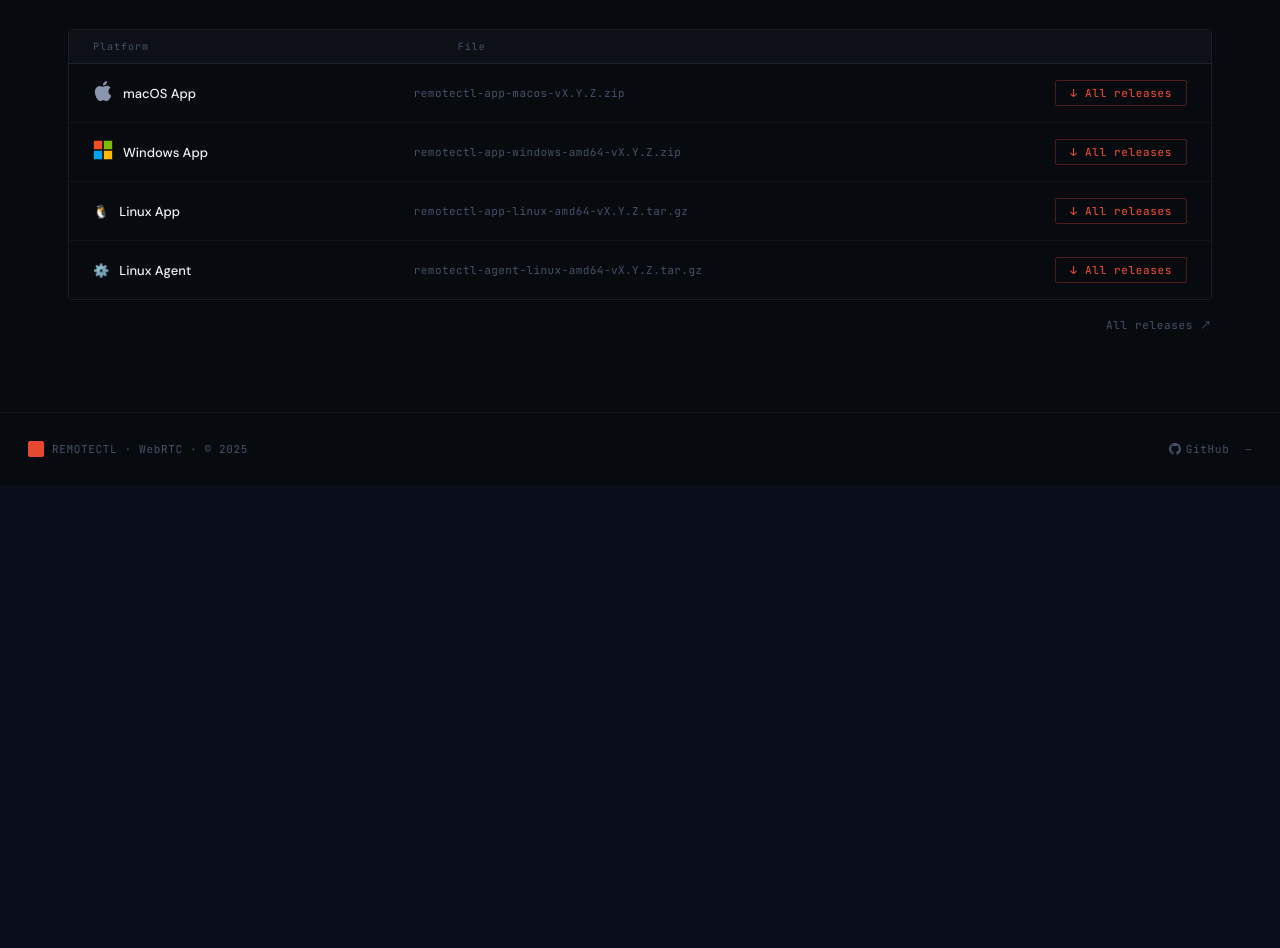
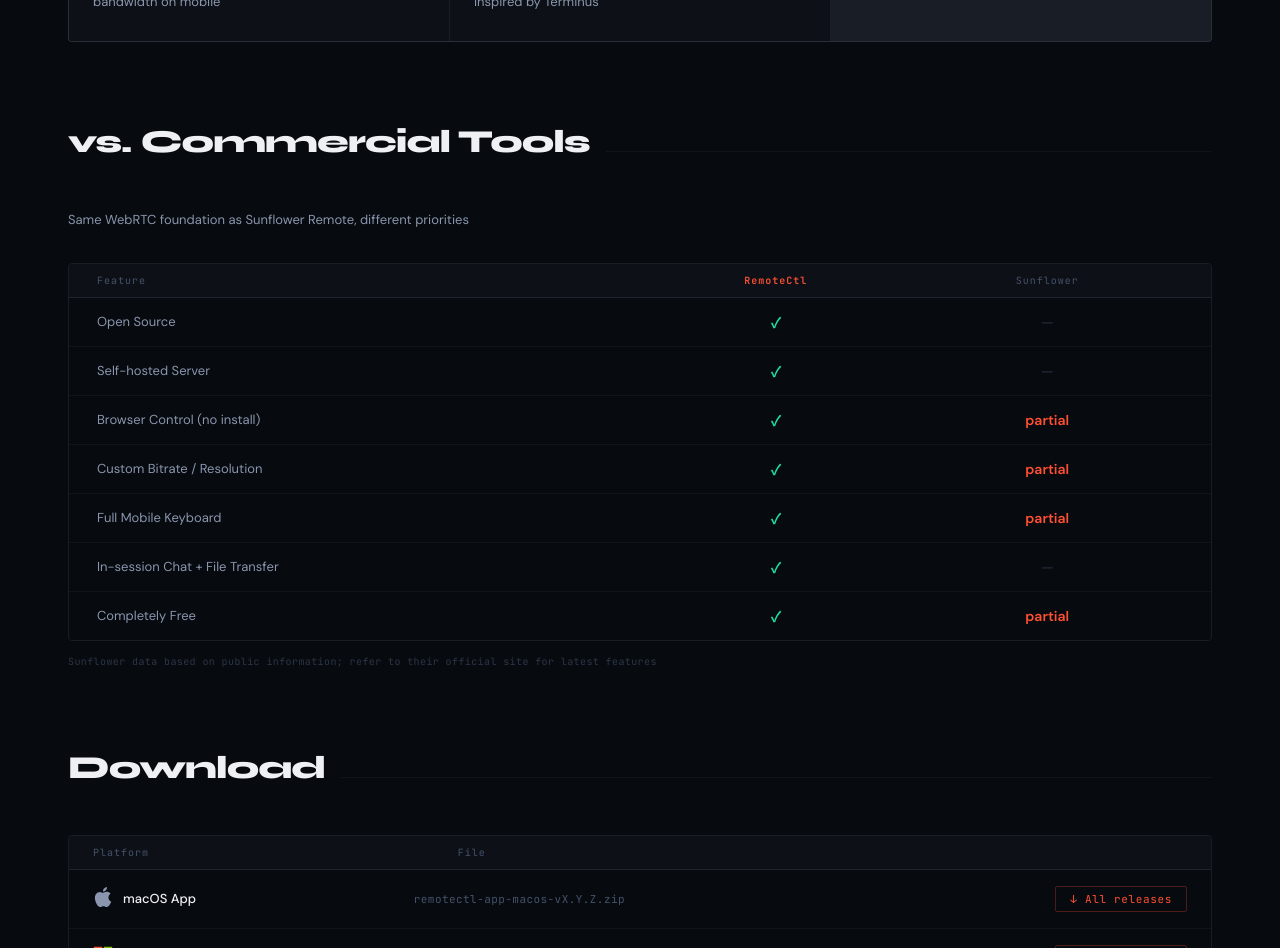
Before and after one commit to bsh888/remotectl, a React (Vite) app in the folder client/: page / in a window 1280 px wide. Shown: the part 1420-2368 px from the top of the page. Before the commit the page ends 1905 px from the top, so only its background shows below. Built offline with nearby package versions, Linux system fonts and the light colour scheme; no server answers.

Commit message:
feat: add comparison section vs Sunflower Remote, 2 new feature cards, update README

```diff
--- a/client/src/i18n.ts
+++ b/client/src/i18n.ts
@@ -54,6 +54,27 @@
   feat_latency_desc: '本地光标叠加层即时反馈，输入事件走 P2P DataChannel',
   feat_chat_title: '会话内聊天',
   feat_chat_desc: '支持文字和文件传输，DataChannel 直连，无需服务器中转',
+  feat_quality_title: '画质完全可控',
+  feat_quality_desc: '码率、分辨率缩放、帧率三项独立调节，带宽充裕时拉满，移动网络时省流',
+  feat_keyboard_title: '移动端全键盘',
+  feat_keyboard_desc: '修饰键（Ctrl/Shift/Alt/Win/⌘）单独可用，数字行、方向键、F1–F12 触手可及，参考 Terminus 交互设计',
+  // comparison
+  vs_title: '对比商业远控',
+  vs_subtitle: '与向日葵同属 WebRTC 技术栈，但在以下维度有所不同',
+  vs_feat: '特性',
+  vs_remotectl: 'RemoteCtl',
+  vs_sunflower: '向日葵',
+  vs_open_source: '开源',
+  vs_self_host: '自托管服务器',
+  vs_browser_ctrl: '浏览器直接控制',
+  vs_quality_tune: '码率 / 分辨率自定义',
+  vs_mobile_kb: '移动端完整键盘',
+  vs_session_chat: '会话内聊天 + 传文件',
+  vs_free: '完全免费',
+  vs_yes: '✓',
+  vs_no: '—',
+  vs_partial: '部分',
+  vs_note: '向日葵数据来自公开资料，如有出入以官方最新版本为准',
   // download
   dl_title: '下载客户端',
   dl_subtitle: '被控端 Agent、桌面 App（含控制端与被控端）',
@@ -156,6 +177,27 @@
   feat_latency_desc: 'Local cursor overlay for instant feedback, input via P2P DataChannel',
   feat_chat_title: 'In-Session Chat',
   feat_chat_desc: 'Text and file transfer via DataChannel, no server relay needed',
+  feat_quality_title: 'Tunable Quality',
+  feat_quality_desc: 'Bitrate, resolution scale and FPS are independently adjustable — crank it up on fast networks, save bandwidth on mobile',
+  feat_keyboard_title: 'Full Mobile Keyboard',
+  feat_keyboard_desc: 'Modifier keys (Ctrl/Shift/Alt/Win/⌘) work standalone; number row, arrow keys and F1–F12 always accessible, inspired by Terminus',
+  // comparison
+  vs_title: 'vs. Commercial Tools',
+  vs_subtitle: 'Same WebRTC foundation as Sunflower Remote, different priorities',
+  vs_feat: 'Feature',
+  vs_remotectl: 'RemoteCtl',
+  vs_sunflower: 'Sunflower',
+  vs_open_source: 'Open Source',
+  vs_self_host: 'Self-hosted Server',
+  vs_browser_ctrl: 'Browser Control (no install)',
+  vs_quality_tune: 'Custom Bitrate / Resolution',
+  vs_mobile_kb: 'Full Mobile Keyboard',
+  vs_session_chat: 'In-session Chat + File Transfer',
+  vs_free: 'Completely Free',
+  vs_yes: '✓',
+  vs_no: '—',
+  vs_partial: 'partial',
+  vs_note: 'Sunflower data based on public information; refer to their official site for latest features',
   dl_title: 'Download',
   dl_subtitle: 'Host agent, desktop app (includes controller + host)',
   dl_latest: 'Latest version',
@@ -249,6 +291,27 @@
   feat_latency_desc: '本地游標疊加層即時反饋，輸入事件走 P2P DataChannel',
   feat_chat_title: '會話內聊天',
   feat_chat_desc: '支援文字和檔案傳輸，DataChannel 直連，無需伺服器中轉',
+  feat_quality_title: '畫質完全可控',
+  feat_quality_desc: '碼率、解析度縮放、幀率三項獨立調節，頻寬充裕時拉滿，行動網路時省流',
+  feat_keyboard_title: '行動端全鍵盤',
+  feat_keyboard_desc: '修飾鍵（Ctrl/Shift/Alt/Win/⌘）可單獨使用，數字列、方向鍵、F1–F12 觸手可及，參考 Terminus 互動設計',
+  // comparison
+  vs_title: '對比商業遠控',
+  vs_subtitle: '與向日葵同屬 WebRTC 技術棧，但在以下維度有所不同',
+  vs_feat: '特性',
+  vs_remotectl: 'RemoteCtl',
+  vs_sunflower: '向日葵',
+  vs_open_source: '開源',
+  vs_self_host: '自託管伺服器',
+  vs_browser_ctrl: '瀏覽器直接控制',
+  vs_quality_tune: '碼率 / 解析度自訂',
+  vs_mobile_kb: '行動端完整鍵盤',
+  vs_session_chat: '會話內聊天 + 傳檔案',
+  vs_free: '完全免費',
+  vs_yes: '✓',
+  vs_no: '—',
+  vs_partial: '部分',
+  vs_note: '向日葵資料來自公開資料，如有出入以官方最新版本為準',
   dl_title: '下載客戶端',
   dl_subtitle: '被控端 Agent、桌面 App（含控制端與被控端）',
   dl_latest: '最新版本',
--- a/client/src/pages/LandingPage.tsx
+++ b/client/src/pages/LandingPage.tsx
@@ -45,6 +45,18 @@
   { num: '04', titleKey: 'feat_cross_title',   descKey: 'feat_cross_desc' },
   { num: '05', titleKey: 'feat_latency_title', descKey: 'feat_latency_desc' },
   { num: '06', titleKey: 'feat_chat_title',    descKey: 'feat_chat_desc' },
+  { num: '07', titleKey: 'feat_quality_title', descKey: 'feat_quality_desc' },
+  { num: '08', titleKey: 'feat_keyboard_title',descKey: 'feat_keyboard_desc' },
+]
+
+const vsRows: { key: string; remotectl: 'yes'|'no'|'partial'; sunflower: 'yes'|'no'|'partial' }[] = [
+  { key: 'vs_open_source',   remotectl: 'yes', sunflower: 'no'      },
+  { key: 'vs_self_host',     remotectl: 'yes', sunflower: 'no'      },
+  { key: 'vs_browser_ctrl',  remotectl: 'yes', sunflower: 'partial' },
+  { key: 'vs_quality_tune',  remotectl: 'yes', sunflower: 'partial' },
+  { key: 'vs_mobile_kb',     remotectl: 'yes', sunflower: 'partial' },
+  { key: 'vs_session_chat',  remotectl: 'yes', sunflower: 'no'      },
+  { key: 'vs_free',          remotectl: 'yes', sunflower: 'partial' },
 ]
 
 const platforms: { nameKey: string; icon: ReactNode; label: string; ext: string }[] = [
@@ -553,7 +565,7 @@
           <div style={{flex:1, height:1, background:V.border}}/>
           {!isMobile && (
             <span style={{fontFamily:V.mono, fontSize:10, color:V.text3, letterSpacing:'0.1em'}}>
-              06 MODULES
+              08 MODULES
             </span>
           )}
         </div>
@@ -589,6 +601,80 @@
             </div>
           ))}
         </div>
+      </section>
+
+      {/* ── Comparison ─────────────────────────────────────────────────────── */}
+      <section style={{
+        maxWidth:1200, margin:'0 auto', padding:`0 ${px} 80px`,
+      }}>
+        <div style={{display:'flex', alignItems:'baseline', gap:16, marginBottom:48}}>
+          <h2 style={{
+            fontFamily:V.display, fontSize: isMobile ? 26 : 32, fontWeight:800,
+            letterSpacing:'-0.03em', color:V.text1, whiteSpace:'nowrap',
+          }}>{t('vs_title')}</h2>
+          <div style={{flex:1, height:1, background:V.border}}/>
+        </div>
+        <p style={{
+          fontSize:13, color:V.text2, marginBottom:32, lineHeight:1.7,
+          maxWidth:600,
+        }}>{t('vs_subtitle')}</p>
+
+        <div style={{
+          border:`1px solid ${V.border2}`, borderRadius:4, overflow:'hidden',
+        }}>
+          {/* Table header */}
+          <div style={{
+            display:'grid',
+            gridTemplateColumns: isMobile ? '1fr auto auto' : '2fr 1fr 1fr',
+            padding: isMobile ? '10px 16px' : '10px 28px',
+            background:V.surface,
+            borderBottom:`1px solid ${V.border2}`,
+          }}>
+            {[t('vs_feat'), t('vs_remotectl'), t('vs_sunflower')].map((h, i) => (
+              <div key={i} style={{
+                fontFamily:V.mono, fontSize:10, color: i===1 ? V.accent : V.text3,
+                letterSpacing:'0.1em', fontWeight: i===1 ? 700 : 400,
+                textAlign: i===0 ? 'left' as const : 'center' as const,
+              }}>{h}</div>
+            ))}
+          </div>
+          {vsRows.map((row, i) => {
+            const cell = (v: 'yes'|'no'|'partial', isOurs: boolean) => (
+              <div style={{
+                textAlign:'center' as const, fontSize:14, fontWeight:600,
+                color: v==='yes' ? (isOurs ? V.green : V.text3)
+                     : v==='partial' ? V.accent
+                     : V.text3,
+                opacity: v==='no' ? 0.4 : 1,
+              }}>
+                {v==='yes' ? t('vs_yes') : v==='no' ? t('vs_no') : t('vs_partial')}
+              </div>
+            )
+            return (
+              <div key={row.key} style={{
+                display:'grid',
+                gridTemplateColumns: isMobile ? '1fr auto auto' : '2fr 1fr 1fr',
+                padding: isMobile ? '13px 16px' : '14px 28px',
+                alignItems:'center',
+                borderBottom: i < vsRows.length-1 ? `1px solid ${V.border}` : 'none',
+                background: V.bg,
+                transition:'background 0.12s',
+              }}
+              onMouseEnter={e => (e.currentTarget.style.background = V.surface)}
+              onMouseLeave={e => (e.currentTarget.style.background = V.bg)}
+              >
+                <div style={{fontSize:13, color:V.text2}}>{t(row.key)}</div>
+                {cell(row.remotectl, true)}
+                {cell(row.sunflower, false)}
+              </div>
+            )
+          })}
+        </div>
+
+        <div style={{
+          marginTop:14, fontFamily:V.mono, fontSize:10,
+          color:V.text3, letterSpacing:'0.04em', opacity:0.6,
+        }}>{t('vs_note')}</div>
       </section>
 
       {/* ── Downloads ──────────────────────────────────────────────────────── */}
```
Also changed, not shown: 1 other file (tests, documents, lock files or other folders).
